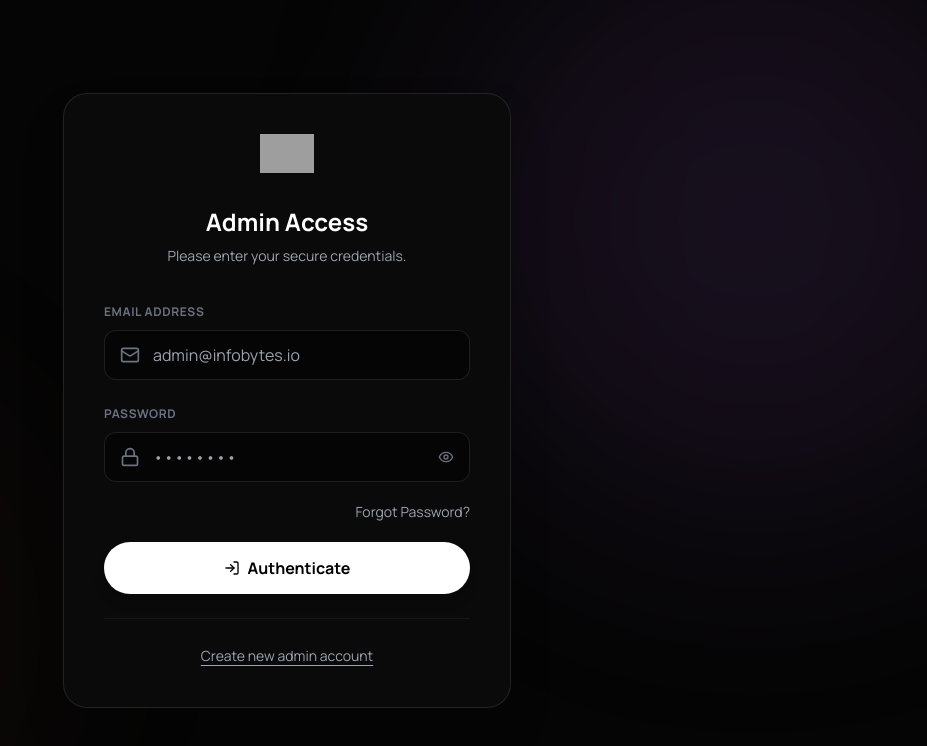
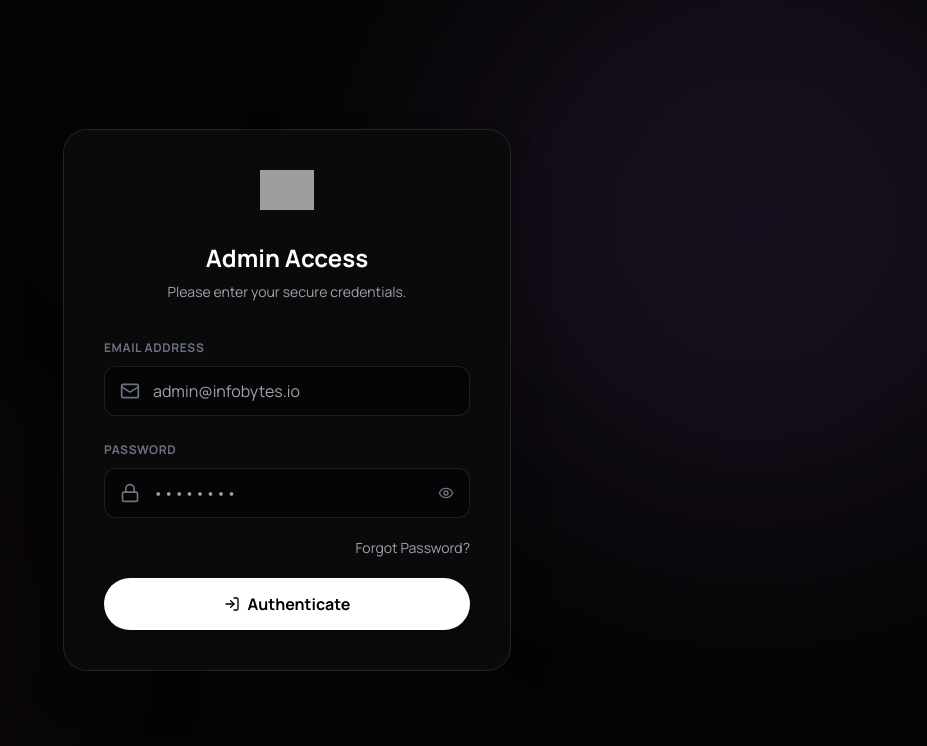
Before and after one commit to sheri-dhillon/infobytes, a React (Vite) app: page /admin/ibloginpage in a window 1280 px wide. Shown: the top 746 px of the page, without its empty margins (353-1280 px from the left). Built offline with nearby package versions, Linux system fonts and the light colour scheme; grey boxes are pictures that could not be loaded; a web font is replaced by a local one.

Commit message:
Update LoginPage.tsx

```diff
--- a/pages/admin/LoginPage.tsx
+++ b/pages/admin/LoginPage.tsx
@@ -181,7 +181,7 @@
           </button>
         </form>
 
-        <div className="mt-6 pt-6 border-t border-white/5 text-center">
+        {/* <div className="mt-6 pt-6 border-t border-white/5 text-center">
             <button
                 onClick={() => {
                     setIsLoginMode(!isLoginMode);
@@ -192,7 +192,7 @@
             >
                 {isLoginMode ? 'Create new admin account' : 'Back to Login'}
             </button>
-        </div>
+        </div> */}
       </div>
     </div>
   );
```
